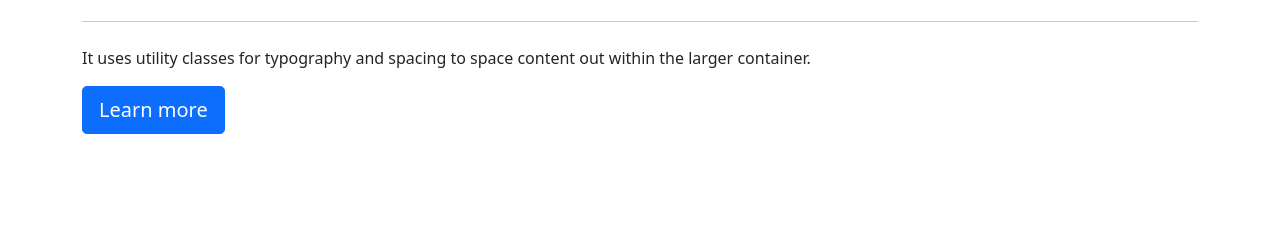
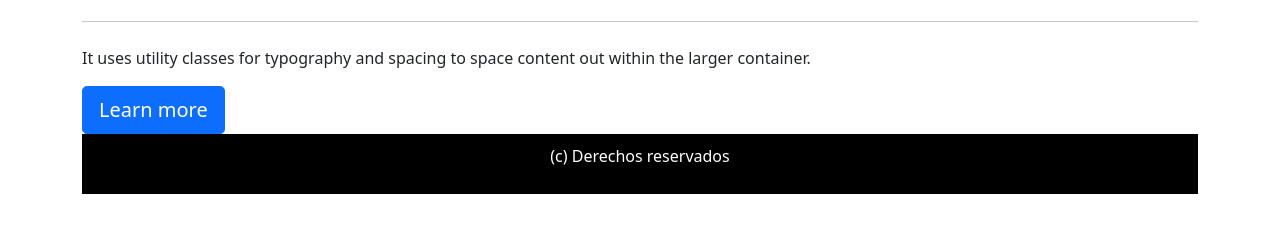
Before and after one commit to ferreque/web-git, a plain HTML site: page index.html in a window 1280 px wide. Shown: the part 138-370 px from the top of the page. Drawn offline with nearby package versions, Linux system fonts and the light colour scheme.

Commit message:
Footer terminado

```diff
--- /dev/null
+++ b/footer.css
@@ -0,0 +1,7 @@
+footer{
+    text-align: center;
+    min-height: 20px;
+    background-color: black;
+    color: white;
+    padding: 10px;
+}
--- a/index.html
+++ b/index.html
@@ -7,6 +7,7 @@
 
 
     <link href="https://cdn.jsdelivr.net/npm/bootstrap@5.0.0-beta3/dist/css/bootstrap.min.css" rel="stylesheet" integrity="sha384-eOJMYsd53ii+scO/bJGFsiCZc+5NDVN2yr8+0RDqr0Ql0h+rP48ckxlpbzKgwra6" crossorigin="anonymous">
+		<link rel="stylesheet" href="footer.css">
 
     <title>Hello, world!</title>
   </head>
@@ -31,7 +32,9 @@
         </div>
 				<div class="row">
 					<div class="col">
-						<!-- FOOTER -->
+						<footer>
+							<p>(c) Derechos reservados</p>
+						</footer>
 					</div>
 				</div>
     </div>
```
